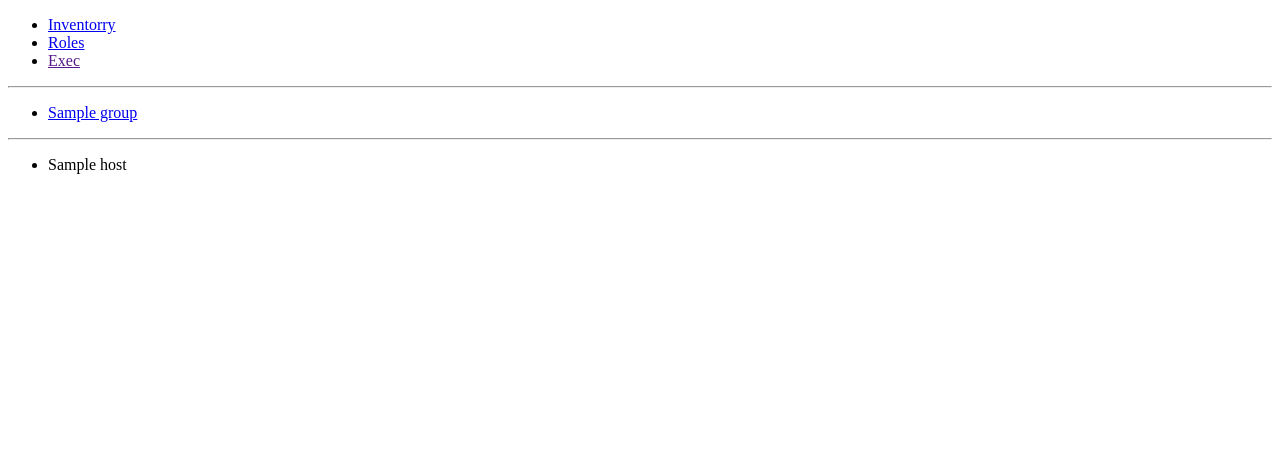
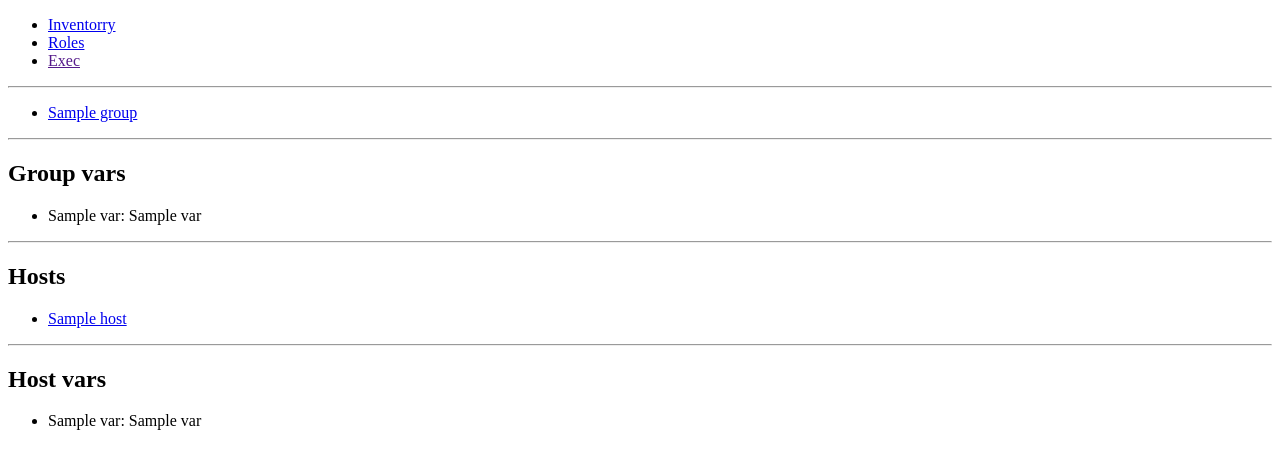
Before and after one commit to vanzhiganov/whoansible, a Flask app: template whoansible/templates/inventory.html in a window 1280 px wide. Shown: the top 469 px of the page. Run offline with Flask 2, Linux system fonts and the light colour scheme; the template is opened without the code that fills it: most values are stand-ins (such as "Sample title", 1, 10 or a date in 2020).

Commit message:
show variables for hosts and groups

```diff
--- a/whoansible/application.py
+++ b/whoansible/application.py
@@ -23,10 +23,23 @@ def inventory_html():
     # print sa_inv.serialize()
     if request.args.get('group'):
         hosts = sa_inv.get_hosts(request.args.get('group'))
+        group_vars = sa_inv.get_group_variables(groupname=request.args.get('group'))
     else:
         hosts = sa_inv.get_hosts()
+        group_vars = None
 
-    return render_template('inventory.html', groups=sa_inv.get_groups(), hosts=hosts)
+    if request.args.get('host'):
+        host_vars = sa_inv.get_host_vars(host=sa_inv.get_host(request.args.get('host')))
+    else:
+        host_vars = None
+
+    return render_template(
+        'inventory.html',
+        group=request.args.get('group'),
+        host=request.args.get('host'),
+        groups=sa_inv.get_groups(), hosts=hosts,
+        group_vars=group_vars, host_vars=host_vars
+    )
 
 
 @app.route('/roles.html')
--- a/whoansible/templates/inventory.html
+++ b/whoansible/templates/inventory.html
@@ -6,11 +6,33 @@
             <li><a href="{{ url_for('inventory_html', group=group) }}">{{ group }}</a></li>
         {% endfor %}
     </ul>
+
+    {% if group_vars %}
+        <hr />
+        <h2>Group vars</h2>
+        <ul>
+            {% for var in group_vars %}
+                <li>{{ var }}: {{ group_vars[var] }}</li>
+            {% endfor %}
+        </ul>
+    {% endif %}
+
     {% if hosts %}
         <hr />
+        <h2>Hosts</h2>
         <ul>
             {% for host in hosts %}
-<li>{{ host }}</li>
+                <li><a href="{{ url_for('inventory_html', group=group, host=host) }}">{{ host }}</a></li>
+            {% endfor %}
+        </ul>
+    {% endif %}
+
+    {% if host_vars %}
+        <hr />
+        <h2>Host vars</h2>
+        <ul>
+            {% for var in host_vars %}
+                <li>{{ var }}: {{ host_vars[var] }}</li>
             {% endfor %}
         </ul>
     {% endif %}
```
Also changed, not shown: README.md. Lines whose indentation alone changed are shown as unchanged.
